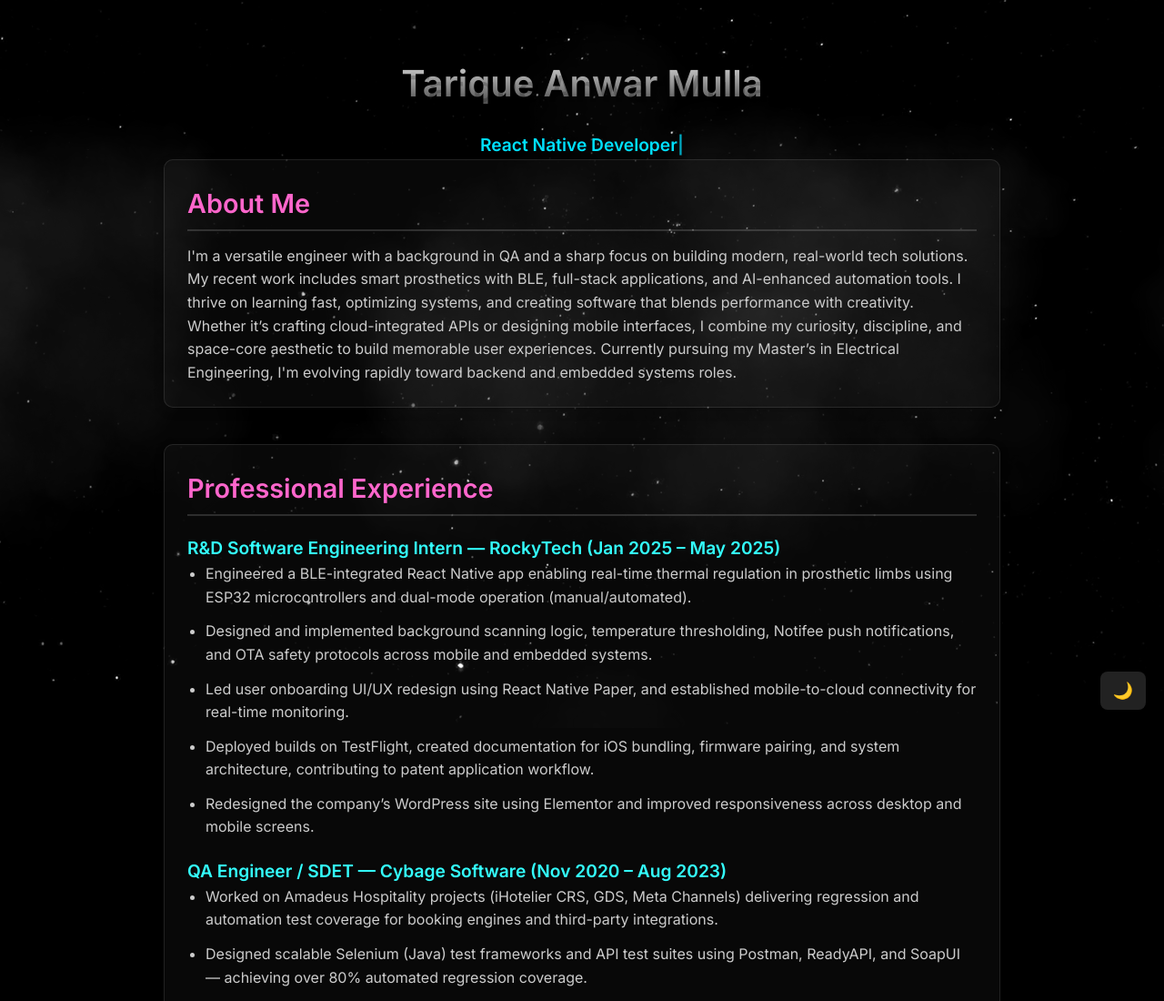
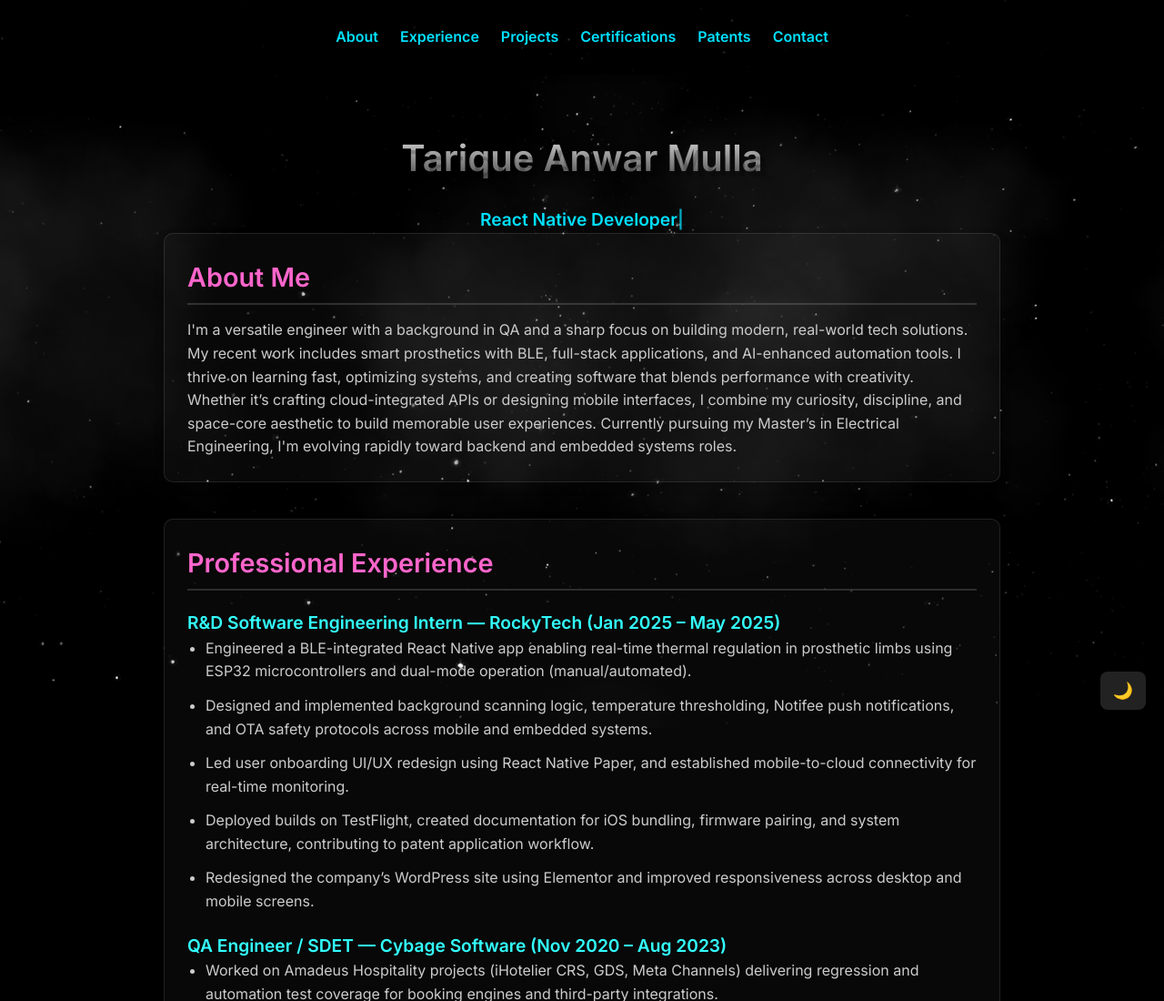
Before and after one commit to tazam777/portfolioWebsite, a plain HTML site: page index.html in a window 1280 px wide. Shown: the top 1100 px of the page at 91% size. Drawn offline with nearby package versions, Linux system fonts and the light colour scheme.

Commit message:
Revamped structure, added modular sections and navbar fixes

```diff
--- a/index.html
+++ b/index.html
@@ -14,6 +14,13 @@
   <!-- Libraries -->
   <script src="https://cdn.jsdelivr.net/npm/typed.js@2.0.12"></script>
   <link href="https://cdn.jsdelivr.net/npm/aos@2.3.4/dist/aos.css" rel="stylesheet"/>
+
+  <!-- Smooth Scroll -->
+  <style>
+    html {
+      scroll-behavior: smooth;
+    }
+  </style>
 </head>
 
 <body>
@@ -21,6 +28,18 @@
   <div class="stars"></div>
   <div class="twinkling"></div>
   <div class="clouds"></div>
+
+  <!-- Sticky Navbar -->
+  <nav class="navbar">
+    <ul>
+      <li><a href="#about-section">About</a></li>
+      <li><a href="#experience-section">Experience</a></li>
+      <li><a href="#projects-section">Projects</a></li>
+      <li><a href="#certifications-section">Certifications</a></li>
+      <li><a href="#patents-section">Patents</a></li>
+      <li><a href="#contact-section">Contact</a></li>
+    </ul>
+  </nav>
 
   <!-- Main Content -->
   <div class="content">
--- a/main.js
+++ b/main.js
@@ -1,5 +1,5 @@
-// Modular HTML Loader
 const includes = [
+    { id: "navbar-section", file: "navbar.html" },
     { id: "header-section", file: "header.html" },
     { id: "about-section", file: "about.html" },
     { id: "experience-section", file: "experience.html" },
@@ -9,22 +9,23 @@ const includes = [
     { id: "contact-section", file: "contact.html" }
   ];
 
-  // Load each HTML fragment into its placeholder div
-  includes.forEach(section => {
-    fetch(section.file)
-      .then(res => res.text())
-      .then(html => {
-        document.getElementById(section.id).innerHTML = html;
-      });
-  });
-
-  // Wait for all content to load
-  window.addEventListener("load", () => {
-    // Remove loader (if you use one)
-    const loader = document.getElementById("loader");
-    if (loader) loader.style.display = "none";
-
-    // Re-initialize AOS after dynamic load
+  // Load all fragments first
+  Promise.all(
+    includes.map(({ id, file }) =>
+      fetch(file)
+        .then((res) => {
+          if (!res.ok) throw new Error(`Failed to load ${file}`);
+          return res.text();
+        })
+        .then((html) => {
+          document.getElementById(id).innerHTML = html;
+        })
+        .catch((err) => {
+          console.error(err);
+        })
+    )
+  ).then(() => {
+    // Init AOS after all content is injected
     AOS.init({
       duration: 800,
       easing: 'ease-in-out',
@@ -32,9 +33,10 @@ const includes = [
       mirror: true
     });
 
-    // Typed.js animation (header text)
-    if (document.querySelector("#typed-output")) {
-      new Typed("#typed-output", {
+    // Initialize Typed.js only if target exists
+    const typedTarget = document.querySelector("#typed-output");
+    if (typedTarget) {
+      new Typed(typedTarget, {
         strings: [
           "Software Engineer",
           "SDET",
@@ -49,9 +51,13 @@ const includes = [
     }
   });
 
-  // Dark/Light mode toggle
-  const toggleBtn = document.getElementById('themeToggle');
-  toggleBtn.addEventListener('click', () => {
-    document.body.classList.toggle('light-mode');
-    toggleBtn.textContent = document.body.classList.contains('light-mode') ? '☀️' : '🌙';
+  // Theme toggle
+  document.addEventListener("DOMContentLoaded", () => {
+    const toggleBtn = document.getElementById("themeToggle");
+    if (toggleBtn) {
+      toggleBtn.addEventListener("click", () => {
+        const isLight = document.body.classList.toggle("light-mode");
+        toggleBtn.textContent = isLight ? "☀️" : "🌙";
+      });
+    }
   });
--- /dev/null
+++ b/navbar.html
@@ -0,0 +1,10 @@
+<nav class="navbar" data-aos="fade-down">
+    <ul>
+      <li><a href="#about-section">About</a></li>
+      <li><a href="#experience-section">Experience</a></li>
+      <li><a href="#projects-section">Projects</a></li>
+      <li><a href="#certifications-section">Certifications</a></li>
+      <li><a href="#patents-section">Patents</a></li>
+      <li><a href="#contact-section">Contact</a></li>
+    </ul>
+  </nav>
--- a/style.css
+++ b/style.css
@@ -291,3 +291,47 @@ body.light-mode details {
   margin-top: 10px;
   min-height: 24px; /* ensures space stays during typing */
 }
+/* Navbar Styling (Universal) */
+.navbar {
+  position: sticky;
+  top: 0;
+  z-index: 999;
+  padding: 12px 0;
+  background-color: rgba(0, 0, 0, 0.8);
+  box-shadow: 0 2px 5px rgba(0,0,0,0.3);
+}
+
+.navbar ul {
+  display: flex;
+  gap: 1.5rem;
+  list-style: none;
+  justify-content: center;
+  padding: 1rem 0;
+  margin: 0;
+}
+
+.navbar li a {
+  color: #00e0ff;
+  text-decoration: none;
+  font-weight: bold;
+  font-size: 1rem;
+  transition: color 0.3s ease;
+}
+
+.navbar li a:hover {
+  color: white;
+}
+
+/* Light Mode Navbar Text */
+body.light-mode .navbar {
+  background-color: rgba(255, 255, 255, 0.9);
+  box-shadow: 0 2px 5px rgba(0,0,0,0.1);
+}
+
+body.light-mode .navbar li a {
+  color: #111;
+}
+
+body.light-mode .navbar li a:hover {
+  color: #333;
+}
```
